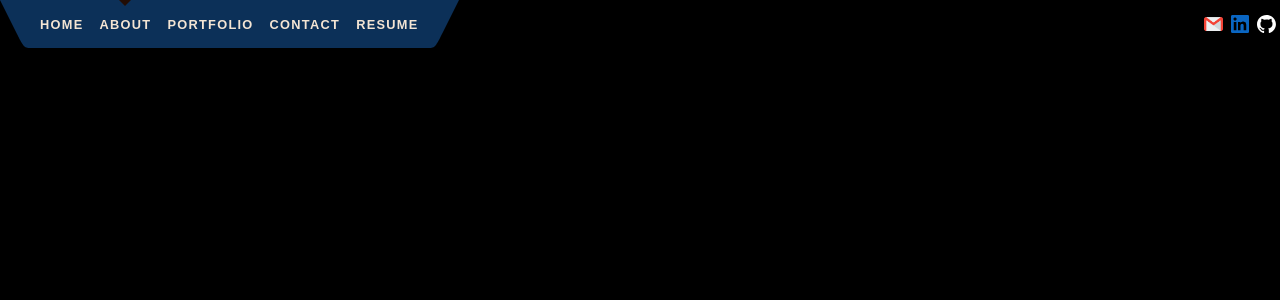
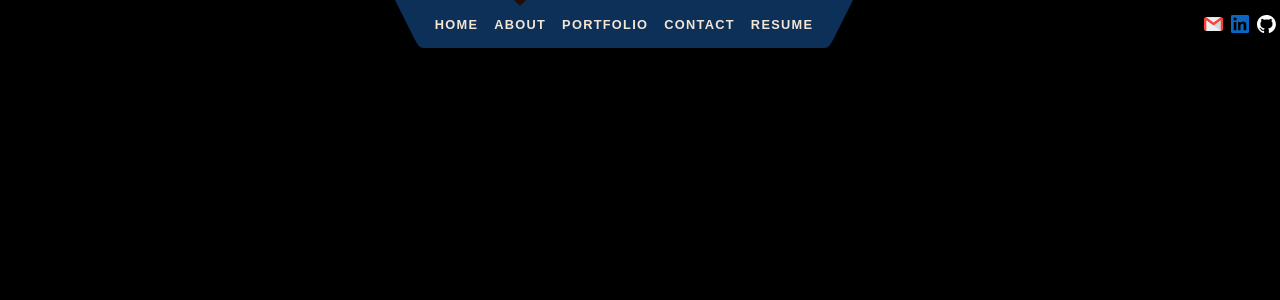
Before and after one commit to asbauer/mywebsite, a SvelteKit app: page /about in a window 1280 px wide. Shown: the top 300 px of the page. Built offline with nearby package versions, Linux system fonts and the light colour scheme.

Commit message:
Fixed transition between mobile to desktop

```diff
--- a/src/routes/Header.svelte
+++ b/src/routes/Header.svelte
@@ -7,11 +7,11 @@
 </script>
 
 <header>
-	<!--div hidden class="corner">
+	<div hidden class="corner lg-view">
 		<a hidden href="https://kit.svelte.dev">
 			<img hidden src={logo} alt="SvelteKit" />
 		</a>
-	</div-->
+	</div>
 
 	<nav>
 		<svg class="lg-view" viewBox="0 0 2 3" aria-hidden="true">
@@ -128,6 +128,7 @@
 
 		justify-self: center;
 		text-align: center;
+		align-self: center;
 
 	}
 
```
